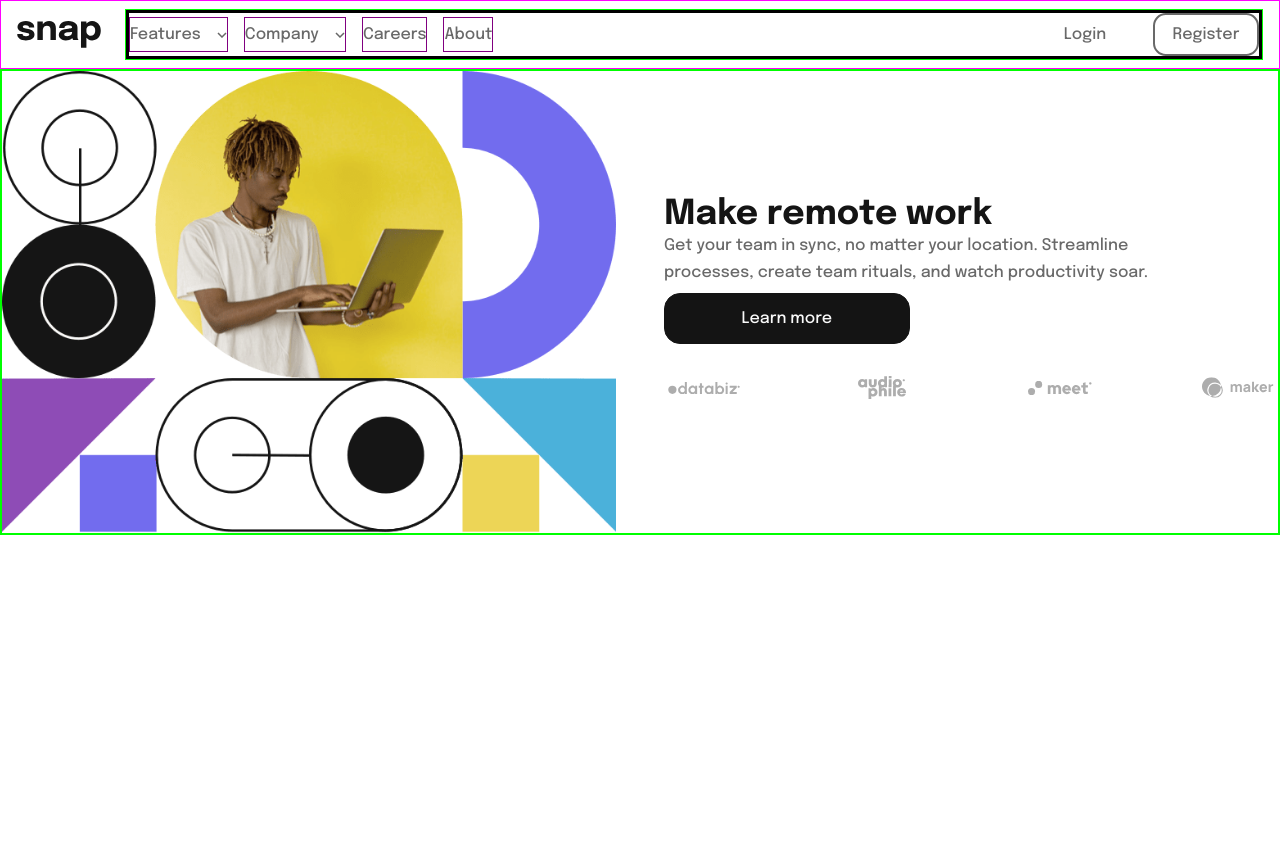
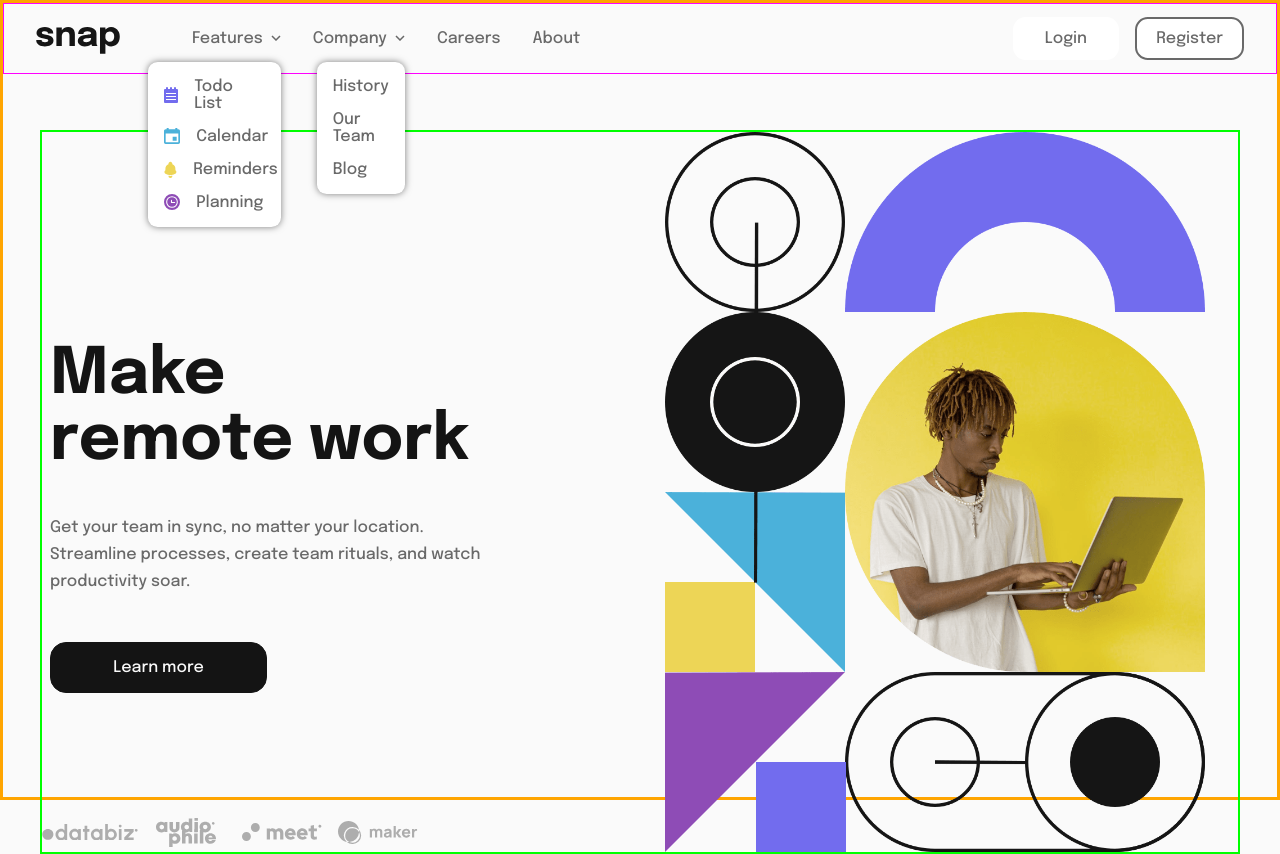
Before and after one commit to jamesbatayola/frontend-mentor-web-intro-section, a plain HTML site: page index.html in a window 1280 px wide. Before the commit the page ends 800 px from the top, so only its background shows below. Drawn offline with Linux system fonts and the light colour scheme.

Commit message:
added dropdown

```diff
--- a/app.js
+++ b/app.js
@@ -38,10 +38,14 @@ menuDropdown.addEventListener("click", (e) => {
 
 for (const btn of buttons) btn.addEventListener("click", (e) => e.preventDefault());
 
-window.addEventListener("resize", (e) => {
+const checkScreen = () => {
 	if (window.innerWidth > 756) {
 		illustration.src = "/images/image-hero-desktop.png";
 	} else {
 		illustration.src = "/images/image-hero-mobile.png";
 	}
-});
+};
+
+window.addEventListener("resize", checkScreen);
+
+checkScreen();
--- a/index.html
+++ b/index.html
@@ -78,7 +78,7 @@
 			<main>
 				<img class="illu" src="/images/image-hero-mobile.png" alt="" />
 				<section>
-					<h1>Make remote work</h1>
+					<h1>Make <span style="display: block">remote work</span></h1>
 					<p>Get your team in sync, no matter your location. Streamline processes, create team rituals, and watch productivity soar.</p>
 					<a>Learn more</a>
 					<footer class="flex-group">
--- a/style.css
+++ b/style.css
@@ -16,6 +16,7 @@ body {
 	min-height: 100svh;
 	font-size: inherit;
 	font-family: "Epilogue", sans-serif;
+	background-color: var(--Almost-White);
 }
 
 img,
@@ -73,6 +74,8 @@ p {
 
 .container {
 	padding-bottom: 1.5rem;
+	border: 3px solid orange;
+	height: 100svh;
 }
 
 nav {
@@ -104,7 +107,6 @@ nav {
 	position: fixed;
 	transition: 200ms;
 	flex-direction: column;
-	background-color: white;
 	pointer-events: none;
 	transform: translateX(20%);
 	overflow: auto;
@@ -243,37 +245,57 @@ button:nth-of-type(2):hover {
 
 @media (min-width: 756px) {
 	nav {
-		padding-block: 0.5rem;
+		padding: 0.8rem 2rem;
+		padding-block: 0.8rem;
 		border: 1px solid magenta;
-		gap: 1.5rem;
+		gap: 4.5rem;
+	}
+	.logo {
+		place-self: center;
+		padding-top: 4.5px;
 	}
 	main {
+		padding-inline: 0.5rem;
 		border: 2px solid lime;
 		display: grid;
+		margin-top: 3.5rem;
+		max-width: 1200px;
+		margin-inline: auto;
+		gap: 0;
 		grid-template-columns: repeat(2, 1fr);
+		grid-template-areas: "description illustration";
 	}
 	section {
 		text-align: start;
-		align-content: center;
+		align-content: end;
 		place-items: start;
-		gap: 0;
+		gap: 2.5rem;
+		width: 92%;
 	}
+
+	section h1 {
+		font-size: clamp(3rem, 5vw, 5rem);
+		widows: 1;
+	}
+
+	section p {
+		width: 80%;
+	}
+
 	section a {
+		margin-bottom: 5rem;
 		margin-right: auto;
-	}
-	footer {
-		justify-content: space-between;
-		width: 100%;
+		min-width: 30%;
 	}
 
 	.illu {
-		max-height: 700px;
+		max-height: 720px;
+		grid-area: illustration;
 	}
 
 	.menu-nav {
 		pointer-events: none;
 		width: 100%;
-		border: 1px solid lime;
 	}
 	.menu-icon {
 		display: none;
@@ -283,28 +305,40 @@ button:nth-of-type(2):hover {
 	}
 	.menu-group {
 		overflow: visible;
-		/* justify-content: space-between; */
 		align-items: center;
 		padding: 0;
 		opacity: 1;
 		display: flex;
 		flex-direction: row;
 		pointer-events: auto;
-		gap: 1rem;
+		gap: 2rem;
 		position: static;
 		width: 100%;
-		border: 3px solid black;
+
 		transform: translateX(0);
 	}
+
 	.menu-item {
-		display: block;
-		border: 1px solid purple;
+		position: relative;
 	}
+
+	.menu-item-name {
+		gap: 0.5rem;
+	}
+
 	.menu-dropdown {
-		display: none;
+		position: absolute;
+		top: 0;
+		transform: translateY(2.5rem);
+		right: 0;
+		display: grid;
+		border-radius: 0.6rem;
+		padding-inline: 1rem;
+		background-color: white;
+		box-shadow: 0px 0px 7px rgba(0, 0, 0, 0.5);
 	}
 	form {
-		width: 20%;
+		width: 22%;
 		gap: 1rem;
 		flex-direction: row;
 		margin-top: 0;
@@ -313,4 +347,29 @@ button:nth-of-type(2):hover {
 	button {
 		width: 100%;
 	}
+
+	footer {
+		flex-wrap: nowrap;
+		gap: 1rem;
+	}
+
+	footer img {
+		transform: scale(1);
+	}
+
+	footer img:nth-child(1) {
+		transform: scale(1.2);
+	}
+
+	footer img:nth-child(2) {
+		transform: scale(0.75);
+	}
+
+	footer img:nth-child(3) {
+		transform: scale(1);
+	}
+
+	footer img:nth-child(4) {
+		transform: scale(1);
+	}
 }
```
